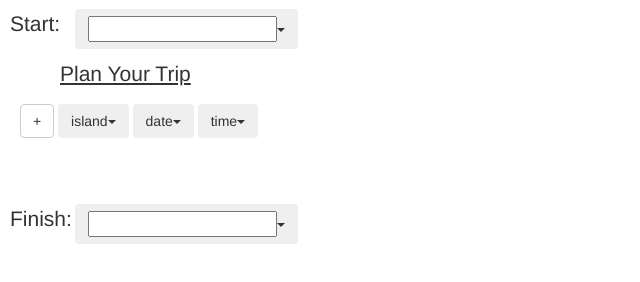
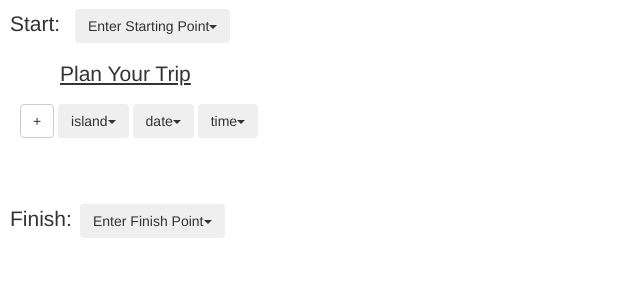
Before and after one commit to Hurryitup/jumbocode_bhi, a plain HTML site: page index.html in a window 1280 px wide. Shown: the part 46-328 px from the top of the page, without its empty margins (0-640 px from the left). Drawn offline with nearby package versions, Linux system fonts and the light colour scheme; some packages are replaced by stand-ins of ours.

Commit message:
fixed dropdowns

```diff
--- a/default_style.css
+++ b/default_style.css
@@ -122,7 +122,7 @@ html, body {
   }
 
   .btn-group3 {
-    margin-left: 75px;
+    margin-left: 80px;
     position: absolute;
     margin-top: 250px;
   }
--- a/index.html
+++ b/index.html
@@ -16,7 +16,7 @@
                 <div class="title"> My itinerary </div>
                 <div class= "start"> Start: </div>
                 <div class="btn-group1">
-                        <button data-toggle="dropdown" class="btn btn-inverse dropdown-toggle"><input type="text" class="typeahead"><span class="caret"></span> </button>
+                        <button data-toggle="dropdown" class="btn btn-inverse dropdown-toggle">Enter Starting Point<span class="caret"></span> </button>
                         <ul class="dropdown-menu">
                                 <li><input type="text" class="typeahead"></li>
                                 <li><a class="hc" href="#">Boston</a></li>
@@ -40,7 +40,7 @@
 
                 <div class= "finish"> Finish: </div>
                 <div class="btn-group3">
-                        <button data-toggle="dropdown" class="btn btn-inverse dropdown-toggle"><input type="text" class="typeahead"><span class="caret"></span> </button>
+                        <button data-toggle="dropdown" class="btn btn-inverse dropdown-toggle">Enter Finish Point<span class="caret"></span> </button>
                         <ul class="dropdown-menu">
                                 <li><input type="text" class="typeahead"></li>
                                 <li><a class="hc" href="#">Boston</a></li>
@@ -54,8 +54,8 @@
                                 var map;
                                 function initMap() {
                                         var mapOptions =  {
-                                                        zoom: 12,
-                                                        center: {lat: -28.643387, lng: 153.612224},
+                                                        zoom: 11,
+                                                        center: {lat: 42.3117, lng: -70.9864},
                                                         mapTypeControl: true,
                                                         mapTypeControlOptions: {
                                                                 style: google.maps.MapTypeControlStyle.HORIZONTAL_BAR,
```
